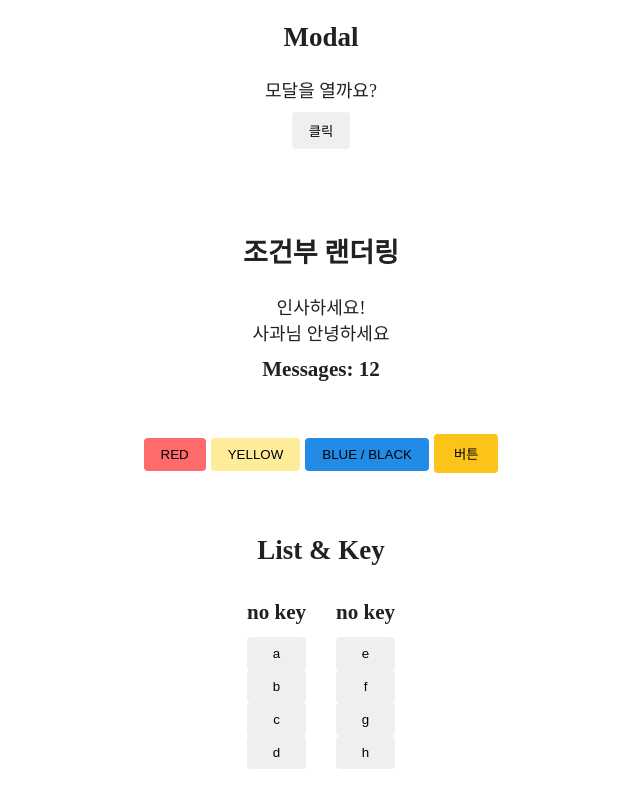
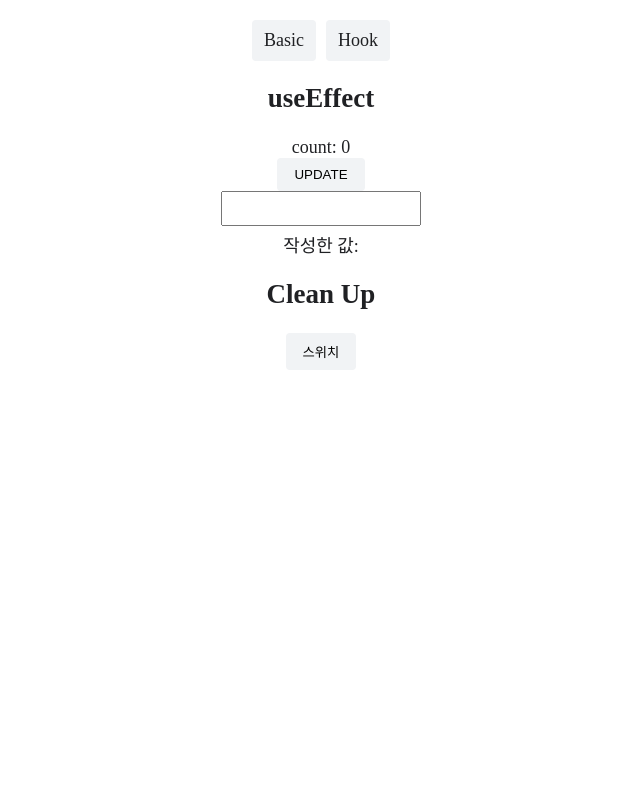
Before and after one commit to mirro97/react-playground, a React (Create React App) app: page /Hooks in a window 1280 px wide. Shown: the top 800 px of the page, without its empty margins (319-959 px from the left). Built offline with nearby package versions, Linux system fonts and the light colour scheme; a web font is replaced by a local one.

Commit message:
useEffect 업로드 및 css 수정

```diff
--- a/package.json
+++ b/package.json
@@ -8,6 +8,7 @@
     "@testing-library/user-event": "^13.5.0",
     "react": "^18.2.0",
     "react-dom": "^18.2.0",
+    "react-router-dom": "^6.3.0",
     "react-scripts": "5.0.1",
     "web-vitals": "^2.1.4"
   },
--- a/src/App.js
+++ b/src/App.js
@@ -1,33 +1,23 @@
 import "./App.css";
 import "./assets/css/list-n-key.css";
 
-import { ModalSection } from "./component/Modal";
-import { IfRendering, ButtonStyle } from "./IfRendering";
-import { ListNoKey, ListKey } from "./component/ListKey";
-import { LiftingState } from "./component/LiftingState";
-import { Composition } from "./component/Composition";
+import {} from "react-router";
+
+import { Routes, Route } from "react-router-dom";
+
+import NavBar from "./component/NavBar";
+import Basic from "./pages/Basic";
+import Hooks from "./pages/Hooks";
 
 function App() {
   return (
     <div className="App">
-      <h2>Modal</h2>
-      <ModalSection />
+      <NavBar />
 
-      <h2>조건부 랜더링</h2>
-      <IfRendering />
-      <ButtonStyle />
-
-      <h2>List & Key</h2>
-      <div className="list-n-key">
-        <ListNoKey />
-        <ListKey />
-      </div>
-
-      <h2>Lifting State</h2>
-      <LiftingState />
-
-      <h2>Composition</h2>
-      <Composition />
+      <Routes>
+        <Route path="/" element={<Basic />} />
+        <Route path="/Hooks" element={<Hooks />} />
+      </Routes>
     </div>
   );
 }
--- /dev/null
+++ b/src/assets/css/nav-bar.css
@@ -0,0 +1,23 @@
+.nav-bar {
+  display: flex;
+  align-items: center;
+  justify-content: center;
+}
+
+.nav-bar li {
+  margin-right: 10px;
+}
+
+.nav-bar li:last-child {
+  margin: 0;
+}
+
+.nav-bar a {
+  padding: 10px 12px;
+  background-color: #f1f3f5;
+  border-radius: 4px;
+}
+
+.nav-bar a:hover {
+  background-color: #e9ecef;
+}
--- /dev/null
+++ b/src/component/NavBar.js
@@ -0,0 +1,15 @@
+import { Link } from "react-router-dom";
+
+import "../assets/css/nav-bar.css";
+export default function NavBar() {
+  return (
+    <ul className="nav-bar">
+      <li>
+        <Link to="/">Basic</Link>
+      </li>
+      <li>
+        <Link to="/Hooks">Hook</Link>
+      </li>
+    </ul>
+  );
+}
--- /dev/null
+++ b/src/component/UseEffect.js
@@ -0,0 +1,49 @@
+import { useState, useEffect } from "react";
+
+export default function UseEffect() {
+  let [count, setCount] = useState(0);
+  let [text, setText] = useState("");
+
+  const countUpdate = () => {
+    setCount(count++);
+  };
+
+  const inputText = (e) => {
+    setText(e.target.value);
+  };
+
+  //   // 렌더링 될 때 마다 매번 실행(마운트)
+  //   useEffect(() => {
+  //     console.log("🍎 렌더링 - deps 없음");
+  //   });
+
+  //   // 화면에 처음 렌더링 될 때 실행(마운트) / count 값이 업데이트 될 때 마다 실행
+  //   // text 업데이트 무시!
+  //   useEffect(() => {
+  //     console.log("🍐 렌더링 - deps: count");
+  //   }, [count]);
+
+  //   // 화면에 처음 렌더링 될 때 실행(마운트) / text 값이 업데이트 될 때 마다 실행
+  //   // count 업데이트 무시!
+  //   useEffect(() => {
+  //     console.log("🍌 렌더링 - deps: text");
+  //   }, [text]);
+
+  //   // 처음 화면에 렌더링 될 때만 실행
+  //   useEffect(() => {
+  //     console.log("🍆 렌더링 - deps: [] 빈 배열");
+  //   }, []);
+
+  return (
+    <div className="use-effect">
+      <div className="case1">
+        <span>count: {count}</span>
+        <button onClick={countUpdate}>UPDATE</button>
+      </div>
+      <div>
+        <input type="text" onChange={inputText} />
+        <span>작성한 값: {text}</span>
+      </div>
+    </div>
+  );
+}
--- /dev/null
+++ b/src/component/UseEffectWithCleanUp.js
@@ -0,0 +1,39 @@
+import { useState, useEffect } from "react";
+
+export default function UseEffectWithCleanUp() {
+  const [readyTimer, setReadyTimer] = useState(false);
+
+  return (
+    <div>
+      <button
+        onClick={() => {
+          setReadyTimer(!readyTimer);
+        }}
+      >
+        스위치
+      </button>
+
+      {readyTimer && <Timer />}
+    </div>
+  );
+}
+
+function Timer(props) {
+  useEffect(() => {
+    const timer = setInterval(() => {
+      console.log("⏰ 1초");
+    }, 1000);
+
+    // clean up
+    return () => {
+      clearInterval(timer);
+      console.log("📢 타이머가 종료되었습니다.");
+    };
+  }, []);
+
+  return (
+    <div>
+      <span>📢 타이머 시작합니다. 콘솔을 보세요</span>
+    </div>
+  );
+}
--- a/src/index.css
+++ b/src/index.css
@@ -11,6 +11,7 @@ body {
   -moz-osx-font-smoothing: grayscale;
   font-size: 18px;
   color: rgb(32, 33, 36);
+  padding: 20px 0;
 }
 
 code {
@@ -74,6 +75,7 @@ button {
   padding: 9px 17px;
   border: none;
   border-radius: 4px;
+  background-color: #f1f3f5;
 }
 
 input {
--- a/src/index.js
+++ b/src/index.js
@@ -1,13 +1,16 @@
-import React from 'react';
-import ReactDOM from 'react-dom/client';
-import './index.css';
-import App from './App';
-import reportWebVitals from './reportWebVitals';
+import React from "react";
+import ReactDOM from "react-dom/client";
+import "./index.css";
+import App from "./App";
+import reportWebVitals from "./reportWebVitals";
+import { BrowserRouter } from "react-router-dom";
 
-const root = ReactDOM.createRoot(document.getElementById('root'));
+const root = ReactDOM.createRoot(document.getElementById("root"));
 root.render(
   <React.StrictMode>
-    <App />
+    <BrowserRouter>
+      <App />
+    </BrowserRouter>
   </React.StrictMode>
 );
 
--- /dev/null
+++ b/src/pages/Basic.js
@@ -0,0 +1,30 @@
+import { ModalSection } from "../component/Modal";
+import { IfRendering, ButtonStyle } from "../IfRendering";
+import { ListNoKey, ListKey } from "../component/ListKey";
+import { LiftingState } from "../component/LiftingState";
+import { Composition } from "../component/Composition";
+
+export default function Basic() {
+  return (
+    <>
+      <h2>Modal</h2>
+      <ModalSection />
+
+      <h2>조건부 랜더링</h2>
+      <IfRendering />
+      <ButtonStyle />
+
+      <h2>List & Key</h2>
+      <div className="list-n-key">
+        <ListNoKey />
+        <ListKey />
+      </div>
+
+      <h2>Lifting State</h2>
+      <LiftingState />
+
+      <h2>Composition</h2>
+      <Composition />
+    </>
+  );
+}
--- /dev/null
+++ b/src/pages/Hooks.js
@@ -0,0 +1,14 @@
+import UseEffect from "../component/UseEffect";
+import UseEffectWithCleanUp from "../component/UseEffectWithCleanUp";
+
+export default function Hooks() {
+  return (
+    <div>
+      <h2>useEffect</h2>
+      <UseEffect />
+
+      <h2>Clean Up</h2>
+      <UseEffectWithCleanUp />
+    </div>
+  );
+}
```
Also changed, not shown: src/component/useRef.js (added), 1 other file (tests, documents, lock files or other folders).
